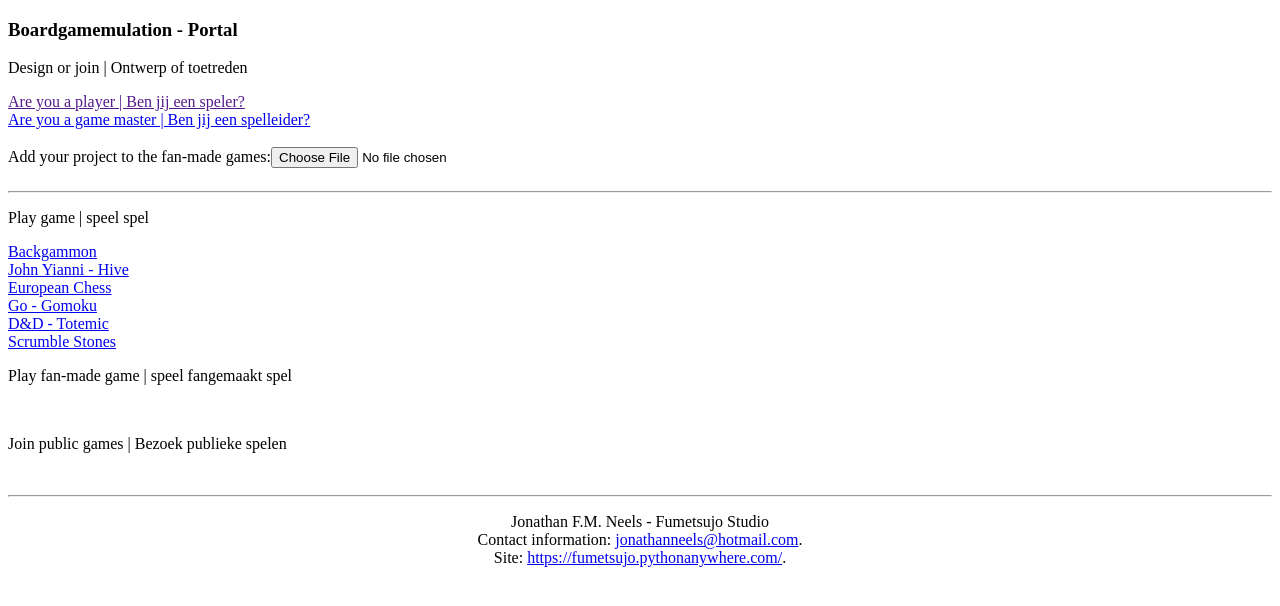
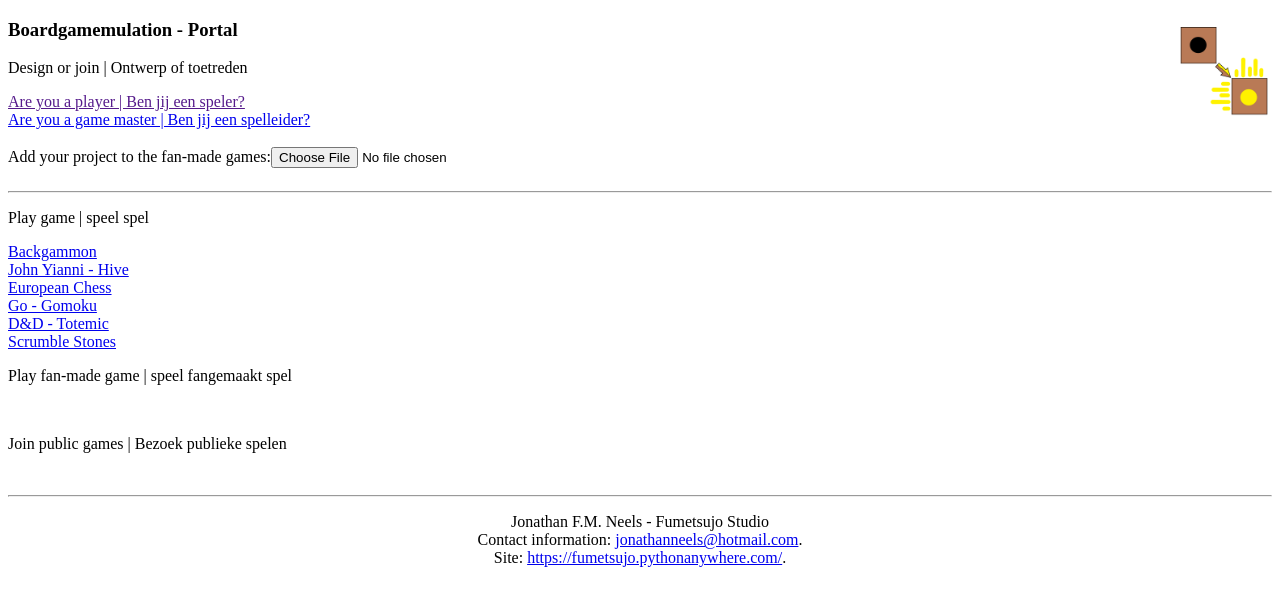
Before and after one commit to jonathanneels/Boardgamemulation, a website: page index.html in a window 1280 px wide. Drawn offline with Linux system fonts and the light colour scheme; no server answers.

Commit message:
Add files via upload

```diff
--- a/index.html
+++ b/index.html
@@ -1,6 +1,11 @@
 <!DOCTYPE html>
 <html>
+<head>
+<link rel="shortcut icon" href="/static/images/logo/logo.ico" />
+
+</head>
 <body>
+<img src="/static/images/logo/logo_boardgamemulation_refined_trans.png" alt="logo" style="float:right;width:8%;">
 
  <h3>Boardgamemulation - Portal</h3>
    <p>Design or join | Ontwerp of toetreden  </p>
```
Also changed, not shown: playfield.html (+1 -0 lines).
